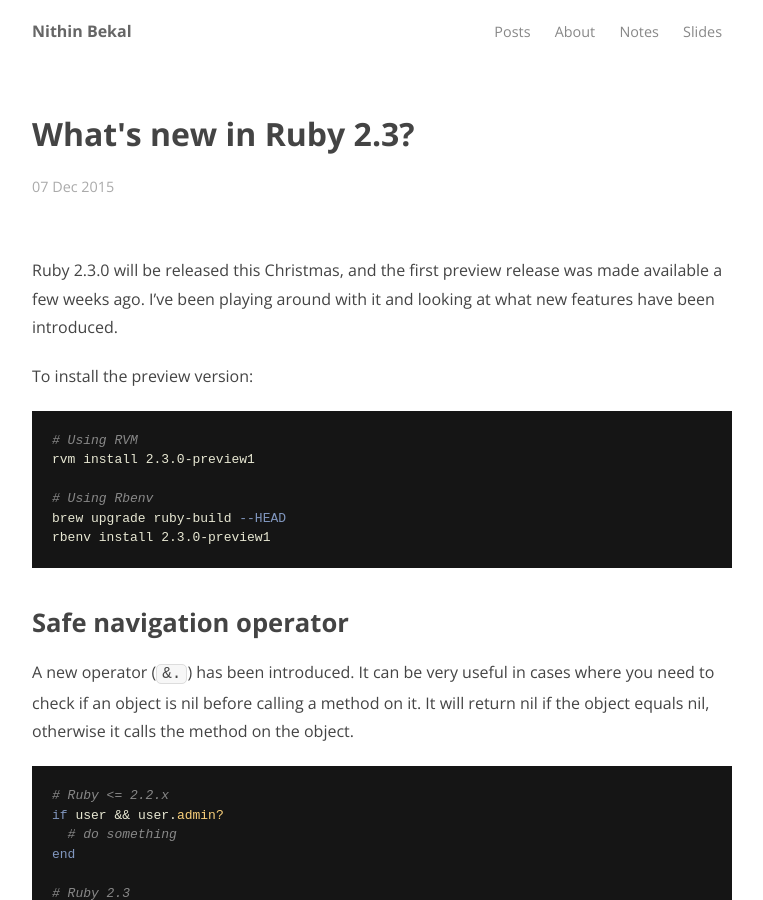
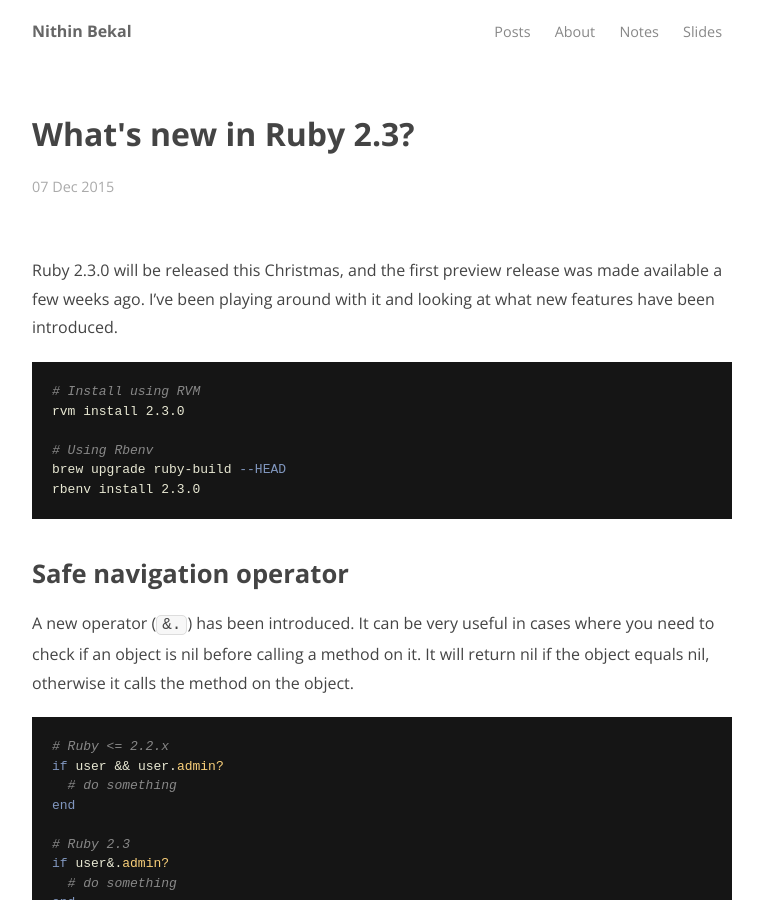
Before and after one commit to nithinbekal/nithinbekal.github.io, a Jekyll site: the page built from _posts/2015-12-07-ruby-2-3-features.md, in a window 1280 px wide and 900 px high. Shown: the whole window, without its empty margins (258-1021 px from the left). Built offline with Jekyll 4.4.1, drawn with Linux system fonts in a browser that asks for light colours; comment, search, counter and statistics services are not loaded.

Commit message:
Update install instructions

```diff
--- a/_posts/2015-12-07-ruby-2-3-features.md
+++ b/_posts/2015-12-07-ruby-2-3-features.md
@@ -10,15 +10,13 @@
 I've been playing around with it
 and looking at what new features have been introduced.
 
-To install the preview version:
-
 {% highlight bash %}
-# Using RVM
-rvm install 2.3.0-preview1
+# Install using RVM
+rvm install 2.3.0
 
 # Using Rbenv
 brew upgrade ruby-build --HEAD
-rbenv install 2.3.0-preview1
+rbenv install 2.3.0
 {% endhighlight %}
 
 # Safe navigation operator
```
